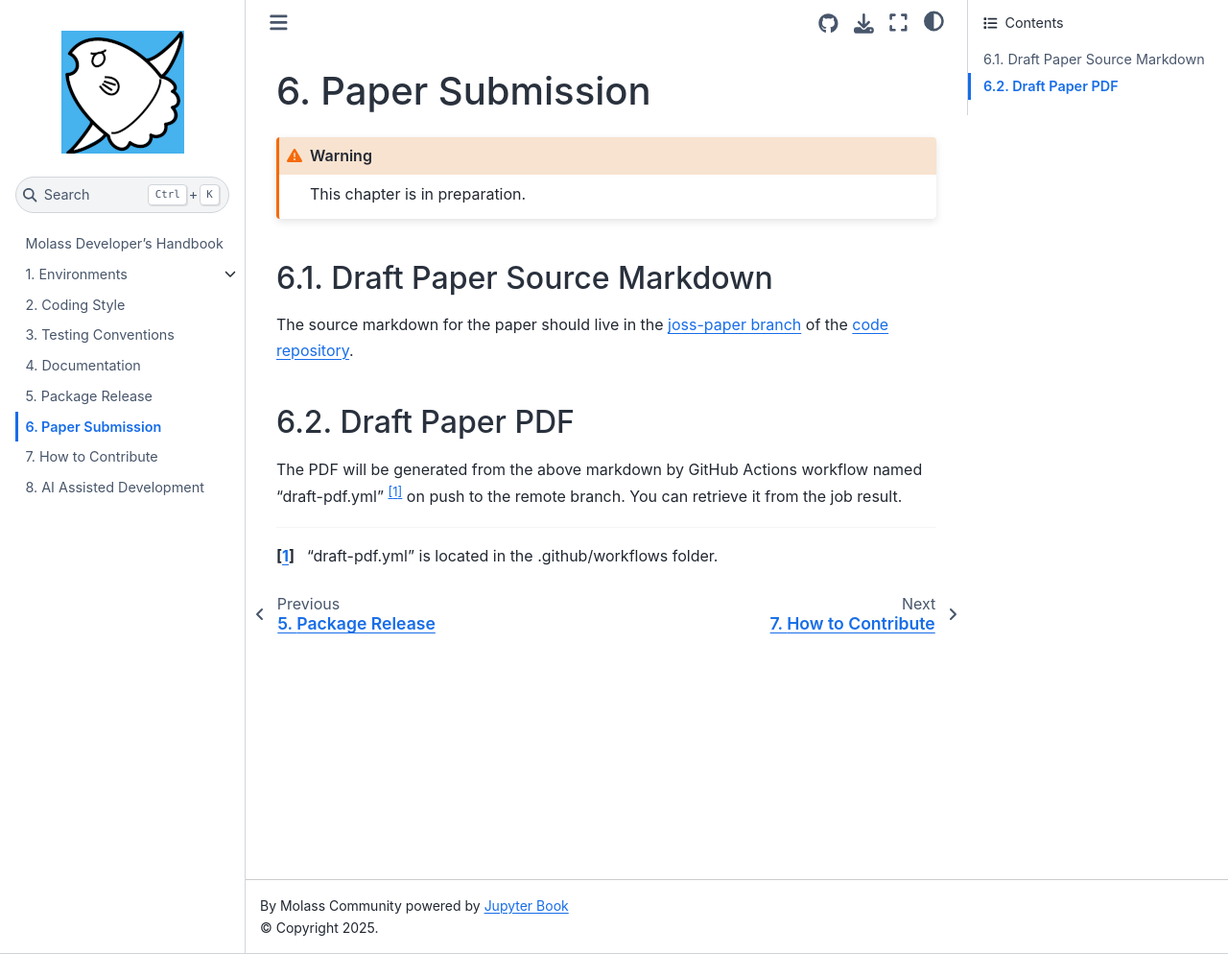
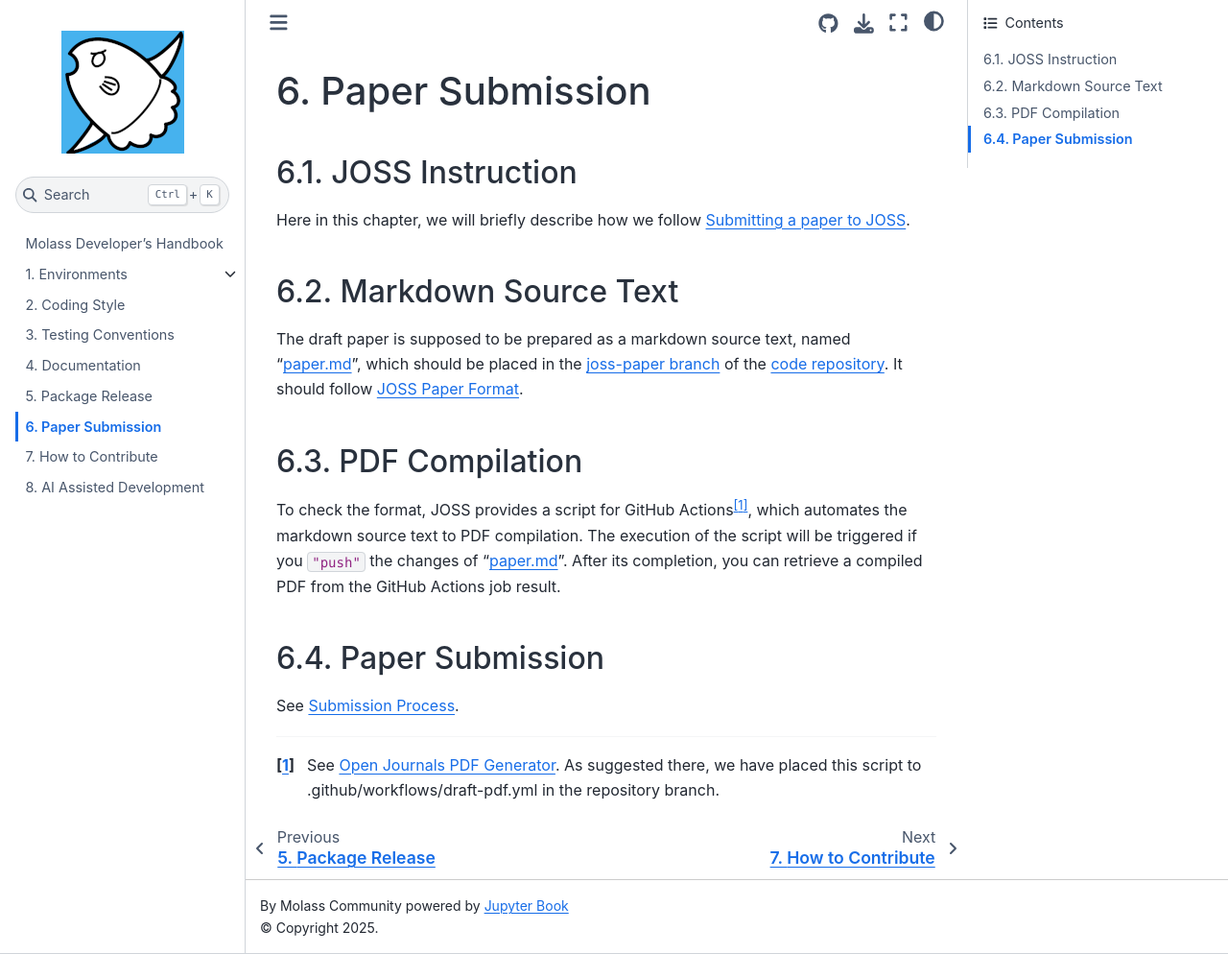
Before and after one commit to biosaxs-dev/molass-develop, a Jupyter Book: the page built from chapters/09/paper_submission.md, in a window 1280 px wide and 994 px high. Shown: the whole window at 96% size. Built offline with Jupyter Book 1.0.4 settings and Sphinx 7.4.7 and the Sphinx Book theme 1.1.4, drawn with Linux system fonts in a browser that asks for light colours.

Commit message:
Add to the Paper Submission chapter

````diff
--- a/chapters/09/paper_submission.md
+++ b/chapters/09/paper_submission.md
@@ -1,15 +1,20 @@
 # Paper Submission
 
-```{warning}
-This chapter is in preparation.
-```
+## JOSS Instruction
 
-## Draft Paper Source Markdown
+Here in this chapter, we will briefly describe how we follow [Submitting a paper to JOSS](https://joss.readthedocs.io/en/latest/submitting.html).
 
-The source markdown for the paper should live in the [joss-paper branch](https://github.com/nshimizu0721/molass-library/tree/joss-paper) of the [code repository](https://github.com/nshimizu0721/molass-library).
+## Markdown Source Text
 
-## Draft Paper PDF
+The draft paper is supposed to be prepared as a markdown source text, named "paper.md", which should be placed in the [joss-paper branch](https://github.com/nshimizu0721/molass-library/tree/joss-paper) of the [code repository](https://github.com/nshimizu0721/molass-library). It should follow [JOSS Paper Format](https://joss.readthedocs.io/en/latest/paper.html).
 
-The PDF will be generated from the above markdown by GitHub Actions workflow named "draft-pdf.yml" [^1] on push to the remote branch. You can retrieve it from the job result.
+## PDF Compilation
 
-[^1]: "draft-pdf.yml" is located in the .github/workflows folder.
+To check the format, JOSS provides a script for GitHub Actions[^1], which automates the markdown source text to PDF compilation.
+The execution of the script will be triggered if you `"push"` the changes of "paper.md". After its completion, you can retrieve a compiled PDF from the GitHub Actions job result.
+
+[^1]: See [Open Journals PDF Generator](https://github.com/marketplace/actions/open-journals-pdf-generator). As suggested there, we have placed this script to .github/workflows/draft-pdf.yml in the repository branch.
+
+## Paper Submission
+
+See [Submission Process](https://joss.readthedocs.io/en/latest/submitting.html#submission-process).
````
